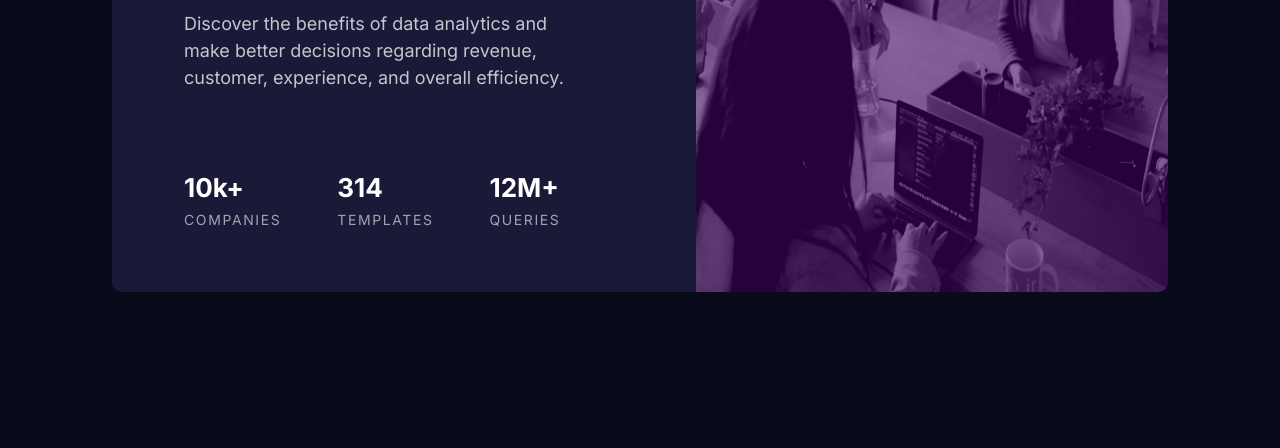
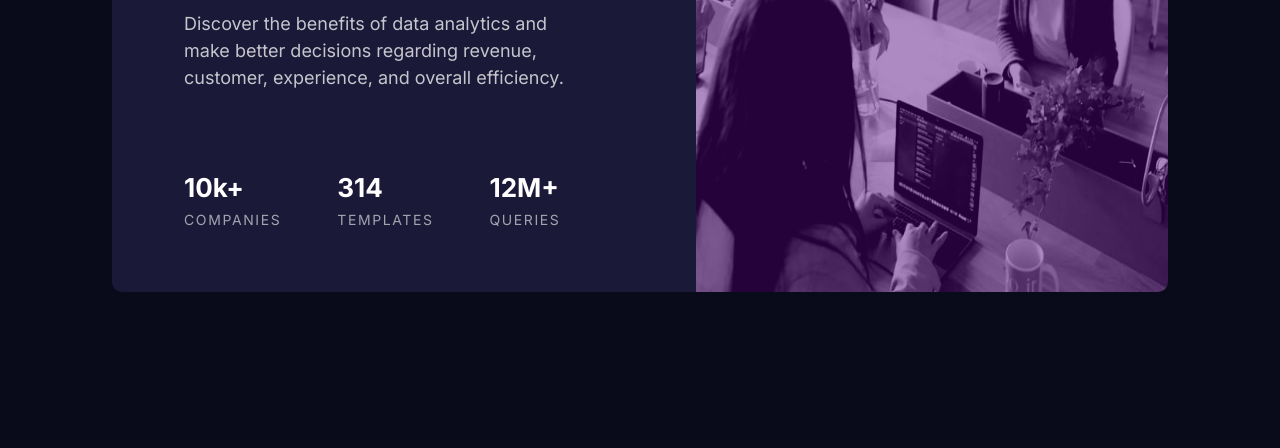
Before and after one commit to Toni-sys/stats-preview-card-component-main, a plain HTML site: page index.html in a window 1280 px wide. Shown: the part 352-800 px from the top of the page. Drawn offline with Linux system fonts and the light colour scheme.

Commit message:
Documentation on CSS

```diff
--- a/src/css/style.css
+++ b/src/css/style.css
@@ -1,15 +1,19 @@
+/*-- **INFORMATION**
+The designs were created to the following widths:
+- Mobile: 375px
+- Desktop: 1440px
+--*/
+
+/*=============================================
+=     HEADER SECTION | ROOT & IMPORTS            =
+=============================================*/
+
+/*----------  START SUBSECTION | Google Fonts   ----------*/
 @import url('https://fonts.googleapis.com/css2?family=Inter:wght@400;700&family=Lexend+Deca&display=swap');
 
-*,
-*::before,
-*::after {
-    margin    : 0;
-    padding   : 0;
-    box-sizing: border-box;
-}
 
+/*----------  START SUBSECTION | Global Variables   ----------*/
 :root {
-
     /*-- Primary Colors --*/
     --color-main-bg       : hsl(233, 47%, 7%);
     --color-main-bg-card  : hsl(244, 38%, 16%);
@@ -24,6 +28,19 @@
     /*-- Font Size --*/
     --font-size-title     : 24px;
     --font-size-text      : 15px;
+}
+
+/*============ FOOTER SECTION | ROOT & IMPORTS =========*/
+
+/*=============================================
+=             START SECTION | CODE           =
+=============================================*/
+*,
+*::before,
+*::after {
+    margin    : 0;
+    padding   : 0;
+    box-sizing: border-box;
 }
 
 body {
@@ -70,8 +87,8 @@ img {
     top           : 0;
     left          : 0;
     z-index       : -1 !important;
-    filter        : brightness(70%) contrast(120%);
-    -webkit-filter: brightness(70%) contrast(120%);
+    filter        : brightness(100%) contrast(120%);
+    -webkit-filter: brightness(100%) contrast(120%);
 }
 
 .card_info-container {
@@ -110,10 +127,14 @@ img {
 }
 
 .card_data-container .card_data-info .card_data-text {
-    color: var(--color-stat-heading);
+    color         : var(--color-stat-heading);
     text-transform: uppercase;
 }
+/*=====  END OF SECTION CODE  ======*/
 
+/*=============================================
+=       START SECTION | MEDIA QUERY           =
+=============================================*/
 @media only screen and (min-width: 760px) {
     .card_container {
         margin: 5rem 7rem;
@@ -167,7 +188,7 @@ img {
     .card_info-container>p {
         padding-bottom: 5rem;
         padding-right : 2rem;
-        line-height: 1.7rem;
+        line-height   : 1.7rem;
         font-size     : 18px;
     }
 
@@ -181,13 +202,15 @@ img {
     }
 
     .card_data-container .card_data-info .card_data-title {
-        font-size  : 26px;
+        font-size     : 26px;
         padding-bottom: .5rem;
     }
 
     .card_data-container .card_data-info .card_data-text {
-        color: var(--color-stat-heading);
+        color         : var(--color-stat-heading);
         letter-spacing: .1rem;
-        font-size: 14px;
+        font-size     : 14px;
     }
+
+    /*=====  END OF SECTION MEDIA QUERY  ======*/
 }
```
Also changed, not shown: design/screenshot-desktop.jpeg (deleted), design/screenshot-desktop.jpg (added), design/screenshot-mobile.jpg.
